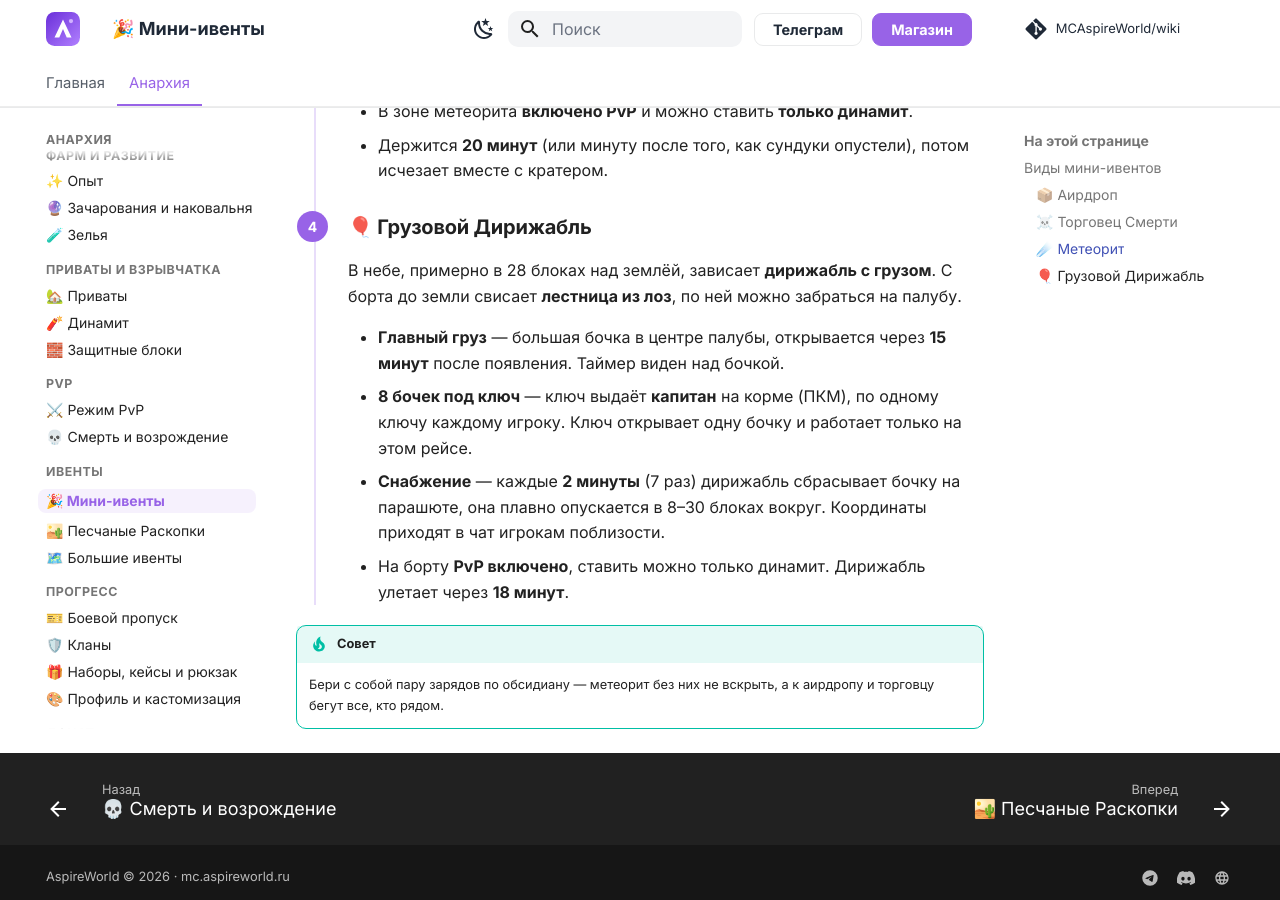
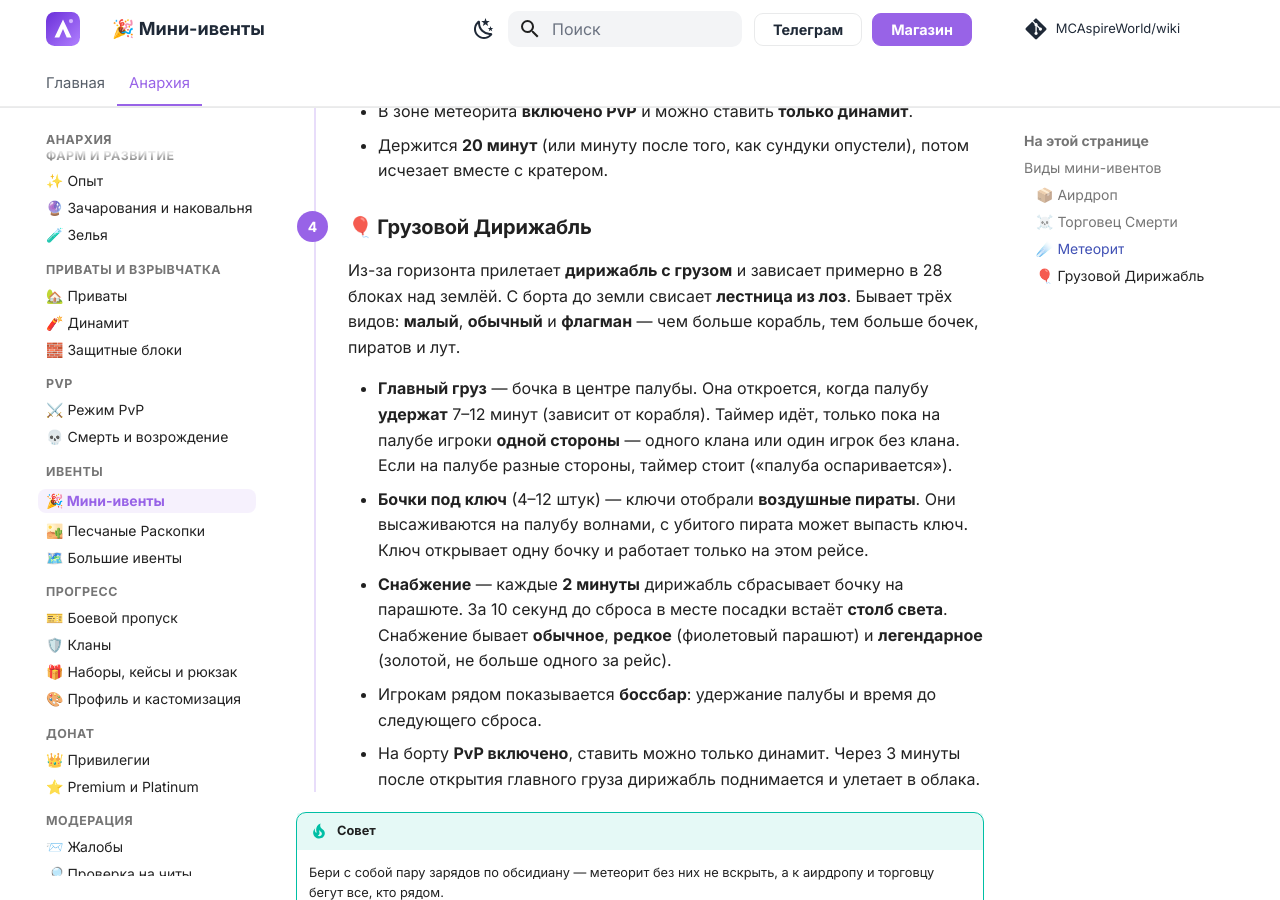
Before and after one commit to MCAspireWorld/wiki, an MkDocs documentation site: the page built from docs/anarchy/minievents.md, in a window 1280 px wide and 900 px high, scrolled down 1229 px. Built offline with MkDocs 1.6.1 and Material for MkDocs 9.7.7, drawn with Linux system fonts in a browser that asks for light colours; comment, search, counter and statistics services are not loaded.

Commit message:
Дирижабль: захват палубы, пираты, редкость снабжения, модели
Co-Authored-By: Claude Opus 5.5 <noreply@anthropic.com>

```diff
--- a/docs/anarchy/minievents.md
+++ b/docs/anarchy/minievents.md
@@ -38,12 +38,13 @@
 
 ### 🎈 Грузовой Дирижабль
 
-В небе, примерно в 28 блоках над землёй, зависает **дирижабль с грузом**. С борта до земли свисает **лестница из лоз**, по ней можно забраться на палубу.
+Из-за горизонта прилетает **дирижабль с грузом** и зависает примерно в 28 блоках над землёй. С борта до земли свисает **лестница из лоз**. Бывает трёх видов: **малый**, **обычный** и **флагман** — чем больше корабль, тем больше бочек, пиратов и лут.
 
-- **Главный груз** — большая бочка в центре палубы, открывается через **15 минут** после появления. Таймер виден над бочкой.
-- **8 бочек под ключ** — ключ выдаёт **капитан** на корме (ПКМ), по одному ключу каждому игроку. Ключ открывает одну бочку и работает только на этом рейсе.
-- **Снабжение** — каждые **2 минуты** (7 раз) дирижабль сбрасывает бочку на парашюте, она плавно опускается в 8–30 блоках вокруг. Координаты приходят в чат игрокам поблизости.
-- На борту **PvP включено**, ставить можно только динамит. Дирижабль улетает через **18 минут**.
+- **Главный груз** — бочка в центре палубы. Она откроется, когда палубу **удержат** 7–12 минут (зависит от корабля). Таймер идёт, только пока на палубе игроки **одной стороны** — одного клана или один игрок без клана. Если на палубе разные стороны, таймер стоит («палуба оспаривается»).
+- **Бочки под ключ** (4–12 штук) — ключи отобрали **воздушные пираты**. Они высаживаются на палубу волнами, с убитого пирата может выпасть ключ. Ключ открывает одну бочку и работает только на этом рейсе.
+- **Снабжение** — каждые **2 минуты** дирижабль сбрасывает бочку на парашюте. За 10 секунд до сброса в месте посадки встаёт **столб света**. Снабжение бывает **обычное**, **редкое** (фиолетовый парашют) и **легендарное** (золотой, не больше одного за рейс).
+- Игрокам рядом показывается **боссбар**: удержание палубы и время до следующего сброса.
+- На борту **PvP включено**, ставить можно только динамит. Через 3 минуты после открытия главного груза дирижабль поднимается и улетает в облака.
 
 </div>
 
```
